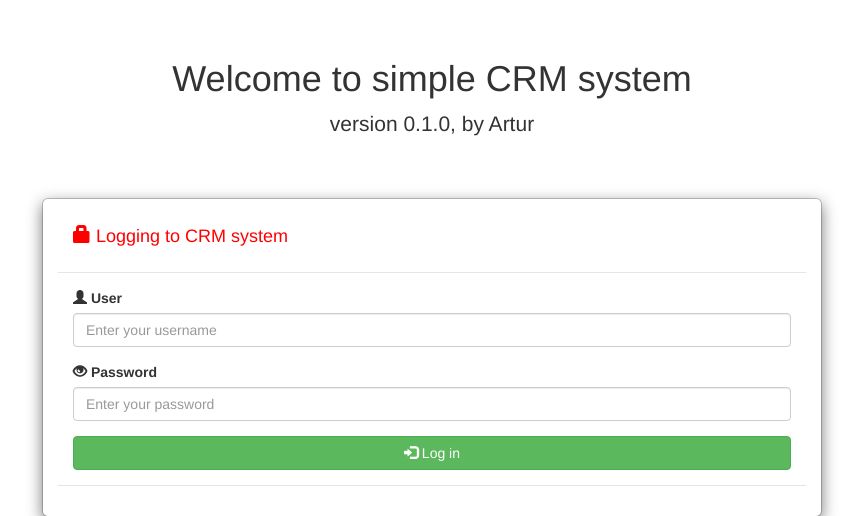
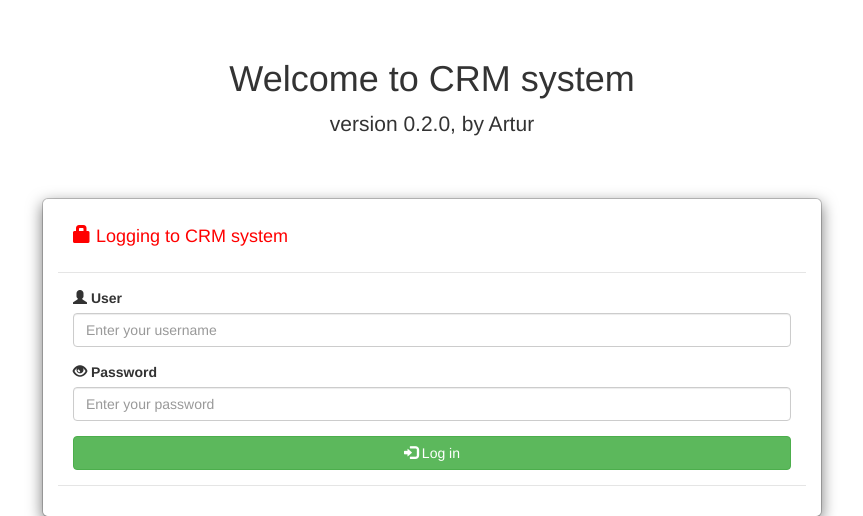
Before and after one commit to ScienceAndIT/simple-crm, a Django app: page / in a window 1280 px wide. Shown: the part 51-567 px from the top of the page, without its empty margins (208-1071 px from the left). Run offline with Django 3.2, Linux system fonts and the light colour scheme; some libraries are stand-ins or nearby versions.

Commit message:
Version 0.2.0

```diff
--- a/templates/registration/login.html
+++ b/templates/registration/login.html
@@ -3,8 +3,8 @@
 {% block content %}
     <div class="container">
       <div class="starter-template">
-        <h1>Welcome to simple CRM system</h1>
-        <p class="lead">version 0.1.0, by Artur</p>
+        <h1>Welcome to CRM system</h1>
+        <p class="lead">version 0.2.0, by Artur</p>
       </div>
       <div class="row">
       <div class="modal-content col-md-8 col-md-offset-2">
```
Also changed, not shown: README.md.
